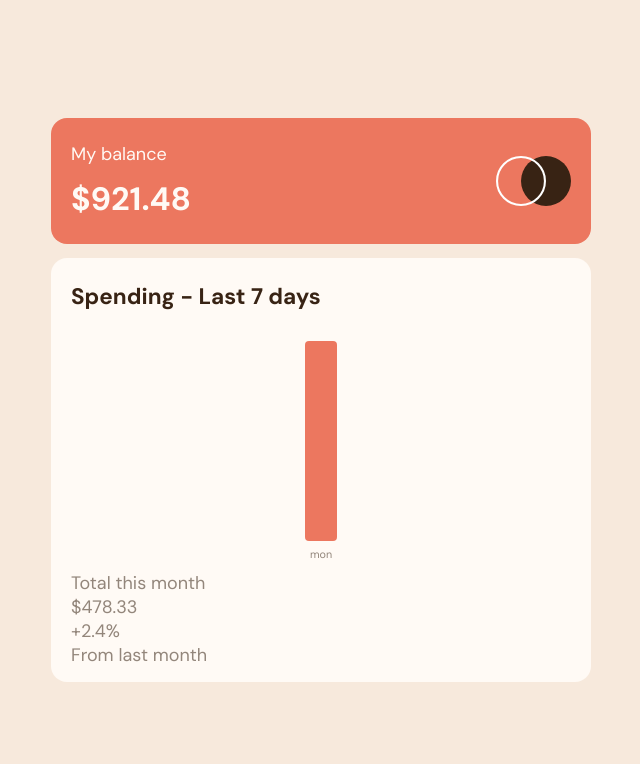
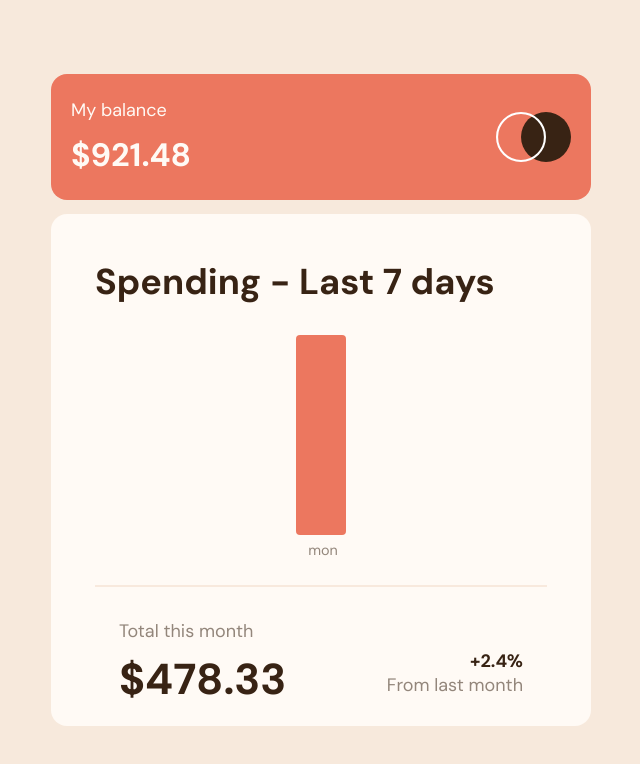
Before and after one commit to RodCri/Expenses-chart-component, a plain HTML site: page index.html in a window 1280 px wide. Shown: the whole page, without its empty margins (319-959 px from the left). Drawn offline with Linux system fonts and the light colour scheme.

Commit message:
add style responsive

```diff
--- a/index.html
+++ b/index.html
@@ -6,6 +6,8 @@
   <link rel="icon" type="image/png" sizes="32x32" href="./images/favicon-32x32.png">
   <title>Frontend Mentor | Expenses chart component</title>
   <link rel="stylesheet" href="css/style.css">
+  <meta name="author" content="Cristian Camilo Rodriguez">
+  <meta name="description" content="Expenses chart Frontend Mentor">
 </head>
 <body>
   <main class="container">
@@ -38,5 +40,6 @@
       </div>
     </div>
   </main>
+  <script src="js/main.js"></script>
 </body>
 </html>
--- a/sass/style.scss
+++ b/sass/style.scss
@@ -98,5 +98,64 @@ body{
       width: 32px;
       text-align: center;
     }
+    &:hover{
+      cursor: pointer;
+      filter: brightness(1.2);
+    }
+  }
+  &__analitics{
+    display: flex;
+    justify-content: space-between;
+    padding: 24px;
+    font-size: .7em;
+    border-top: 2px solid variables.$cream;
+  }
+  &__total{
+    margin-bottom: 8px;
+  }
+  &__total-value{
+    color: variables.$dark-brown;
+    font-weight: 700;
+    font-size: 1.4em;
+  }
+  &__percentage{
+    color: variables.$dark-brown;
+    font-weight: 700;
+    text-align: right;
+    margin-top: 18px;
+  }
+  @media(min-width:600px){
+    height: 512px;
+    padding: 44px;
+    &__title{
+      font-size: 2em;
+    }
+    &__bars-container{
+      margin-bottom: 50px;
+    }
+    &__bar{
+      width: 50px;
+      &--label{
+        width: 54px;
+        font-size: .7em;
+        top: -32px;
+        left: 2px;
+      }
+      &--day{
+        width: 54px;
+        bottom: -24px;
+        font-size: .8em;
+      }
+    }
+    &__analitics{
+      font-size: 1em;
+      padding-top: 32px;
+    }
+    &__total-value{
+      font-size: 2.4em;
+    }
+    &__percentage{
+      margin-top: 30px;
+    }
   }
 }
```
Also changed, not shown: css/style.css, js/main.js (added), 1 other file.
